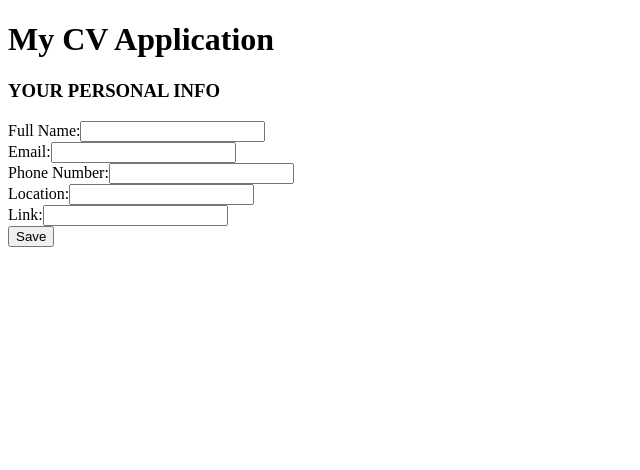
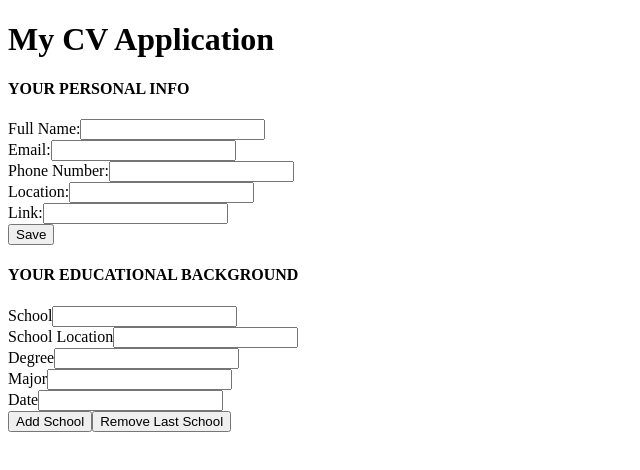
Before and after one commit to steelsnake93/cv-application, a React (Vite) app: page / in a window 1280 px wide. Shown: the top 470 px of the page, without its empty margins (0-640 px from the left). Built offline with nearby package versions, Linux system fonts and the light colour scheme.

Commit message:
Implement Education form with add/remove functionality and UI improvements

```diff
--- a/src/App.jsx
+++ b/src/App.jsx
@@ -1,3 +1,4 @@
+import Education from './components/Education';
 import GeneralInfo from './components/GeneralInfo';
 
 export default function App() {
@@ -6,6 +7,7 @@ export default function App() {
     <div className="App">
       <h1>My CV Application</h1>
       <GeneralInfo />
+      <Education />
     </div>
   )
 }
--- /dev/null
+++ b/src/components/Education.jsx
@@ -0,0 +1,127 @@
+import { useState } from "react";
+
+// Define the Education component
+export default function Education() {
+    // State for storing multiple education entries
+    const [educationEntries, setEducationEntries] = useState([]);
+    // State for storing form data for a new entry
+    const [newEntry, setNewEntry] = useState({
+        schoolName: "",
+        schoolLocation: "",
+        degree: "",
+        major: "",
+        studyDate: "",
+    });
+
+    // Handle input changes and update the state for the new entry
+    const handleInputChange = (e) => {
+        setNewEntry({
+            ...newEntry,
+            [e.target.name]: e.target.value
+        });
+    };
+
+    // Handle form submission to add a new education entry
+    const handleSubmit = (e) => {
+        e.preventDefault();
+        setEducationEntries([...educationEntries, newEntry]);
+        // Reset the new entry form after submission
+        setNewEntry({
+            schoolName: "",
+            schoolLocation: "",
+            degree: "",
+            major: "",
+            studyDate: ""
+        });
+    };
+
+    // Function to remove the last school from the list
+    const handleRemoveLastSchool = () => {
+        setEducationEntries(educationEntries.slice(0, -1));
+    };
+
+    return (
+        <div>
+            <h4>YOUR EDUCATIONAL BACKGROUND</h4>
+            <form onSubmit={handleSubmit}>
+                {/* School Name input field */}
+                <div>
+                    <label htmlFor="schoolName">School</label>
+                    <input
+                        type="text"
+                        name="schoolName"
+                        id="schoolName"
+                        value={newEntry.schoolName}
+                        onChange={handleInputChange}
+                    />
+                </div>
+                {/* School Location input field */}
+                <div>
+                    <label htmlFor="schoolLocation">School Location</label>
+                    <input
+                        type="text"
+                        name="schoolLocation"
+                        id="schoolLocation"
+                        value={newEntry.schoolLocation}
+                        onChange={handleInputChange}
+                    />
+                </div>
+                {/* Degree input field */}
+                <div>
+                    <label htmlFor="degree">Degree</label>
+                    <input
+                        type="text"
+                        name="degree"
+                        id="degree"
+                        value={newEntry.degree}
+                        onChange={handleInputChange}
+                    />
+                </div>
+                {/* Major input field */}
+                <div>
+                    <label htmlFor="major">Major</label>
+                    <input
+                        type="text"
+                        name="major"
+                        id="major"
+                        value={newEntry.major}
+                        onChange={handleInputChange}
+                    />
+                </div>
+                {/* Date input field */}
+                <div>
+                    <label htmlFor="studyDate">Date</label>
+                    <input
+                        type="text"
+                        name="studyDate"
+                        id="studyDate"
+                        value={newEntry.studyDate}
+                        onChange={handleInputChange}
+                    />
+                </div>
+                {/* Button to add new education entry */}
+                <button type="submit">Add School</button>
+                {/* Button to remove the last added school */}
+                <button type="button" onClick={handleRemoveLastSchool}>Remove Last School</button>
+            </form>
+
+            {/* Display Education information */}
+            {educationEntries.length > 0 && (
+                <div>
+                    <h4>YOUR EDUCATION HISTORY</h4>
+                    <ul>
+                        {educationEntries.map((entry, index) => (
+                            <li key={index}>
+                                <p>{entry.schoolName}</p>
+                                <p>{entry.major}</p>
+                                <p>{entry.schoolLocation}</p>
+                                <p>{entry.degree}</p>
+                                <p>{entry.studyDate}</p>
+                            </li>
+                        ))}
+                    </ul>
+                </div>
+            )}
+        </div>
+    );
+}
--- a/src/components/GeneralInfo.jsx
+++ b/src/components/GeneralInfo.jsx
@@ -1,4 +1,4 @@
-import React, { useState } from 'react';
+import { useState } from 'react';
 import validator from 'validator';
 
 // Define the GeneralInfo component
@@ -51,7 +51,7 @@ export default function GeneralInfo() {
     // Component JSX
     return (
         <div>
-            <h3>YOUR PERSONAL INFO</h3>
+            <h4>YOUR PERSONAL INFO</h4>
             <form onSubmit={handleSubmit}>
                 {/* Name input field */}
                 <div>
```
